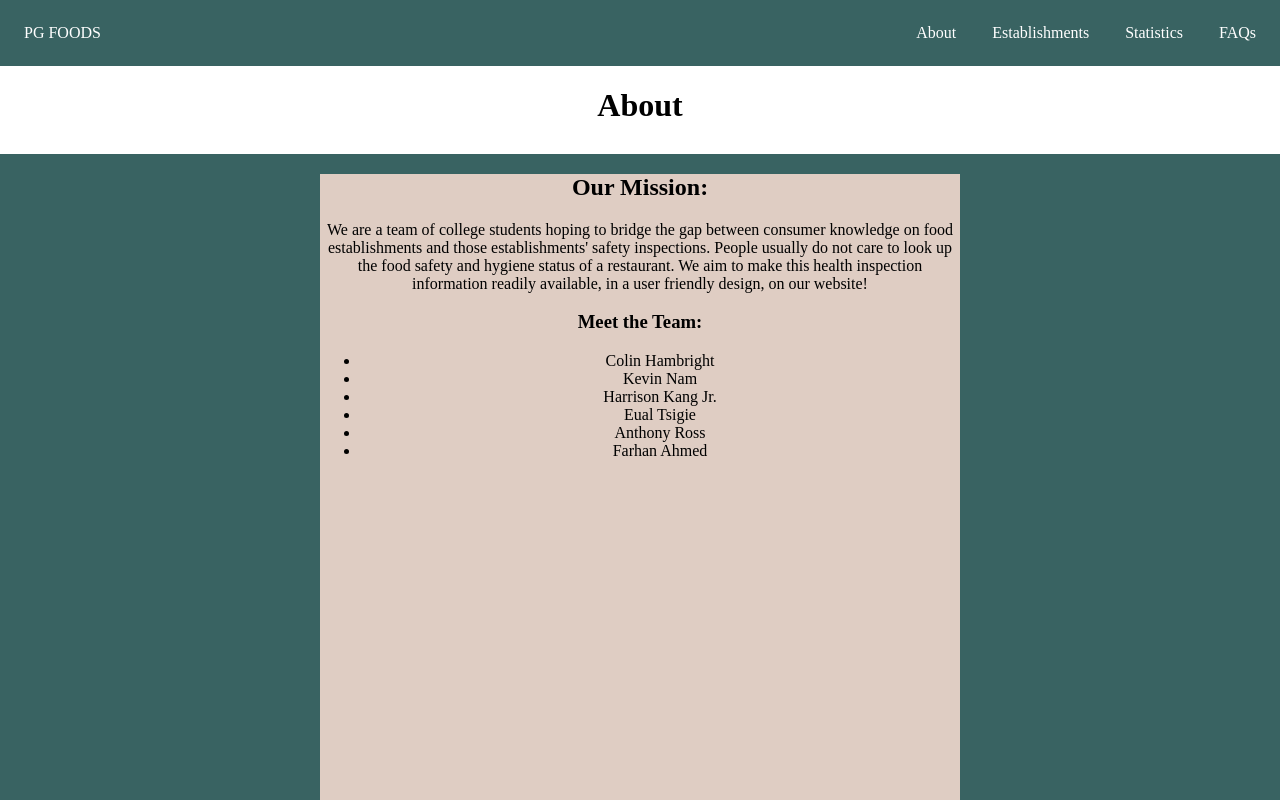
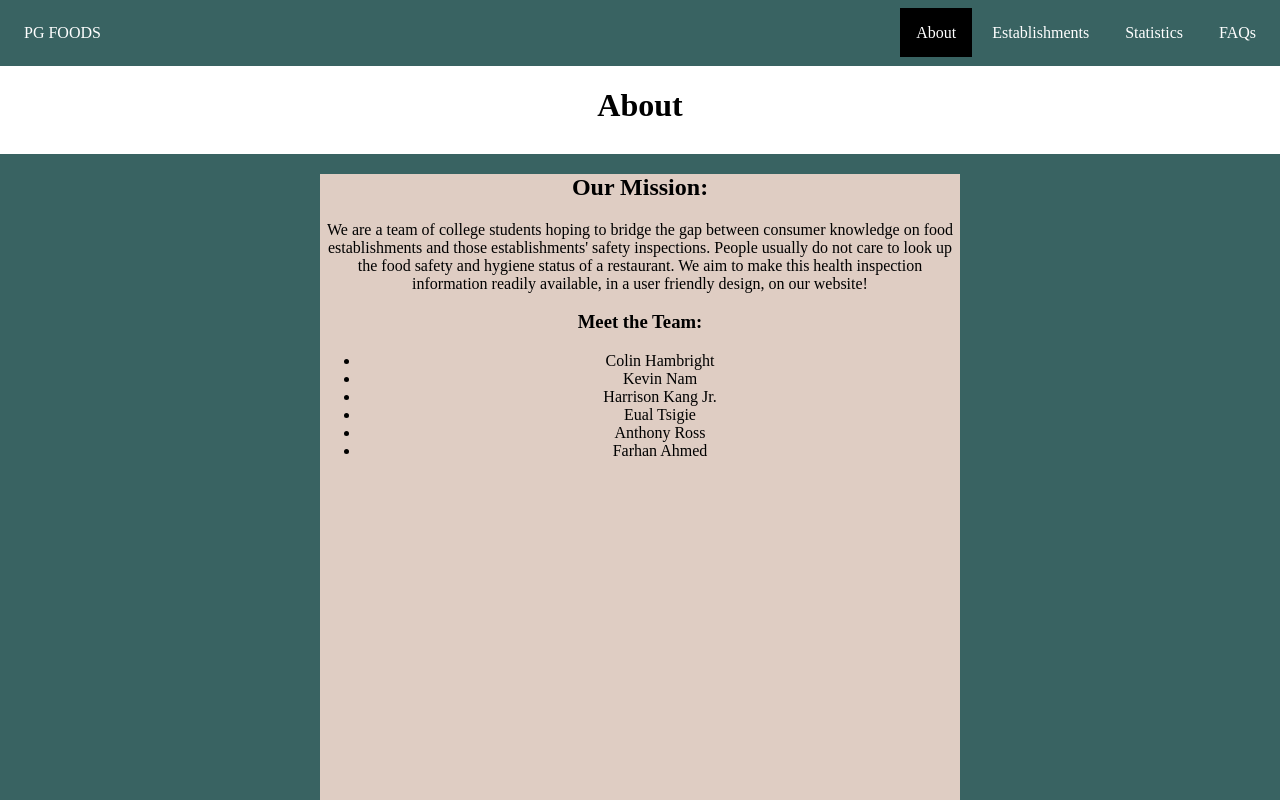
Before and after one commit to kangharo96/pg_food, a website: page public/about/index.html in a window 1280 px wide. Shown: the top 800 px of the page. Drawn offline with Linux system fonts and the light colour scheme.

Commit message:
Update styles.css
Added CSS rule for active class

```diff
--- a/public/styles.css
+++ b/public/styles.css
@@ -17,11 +17,7 @@ body {
   color: white;
 }
 
-.topbar .barright a.home:link:active, a.home:visited:active {
-  background-color: rgb(57,99,98);
-}
-
-.topbar .barright a:link:active {
+.topbar .barright a.active {
   background-color: black;
 }
 
```
